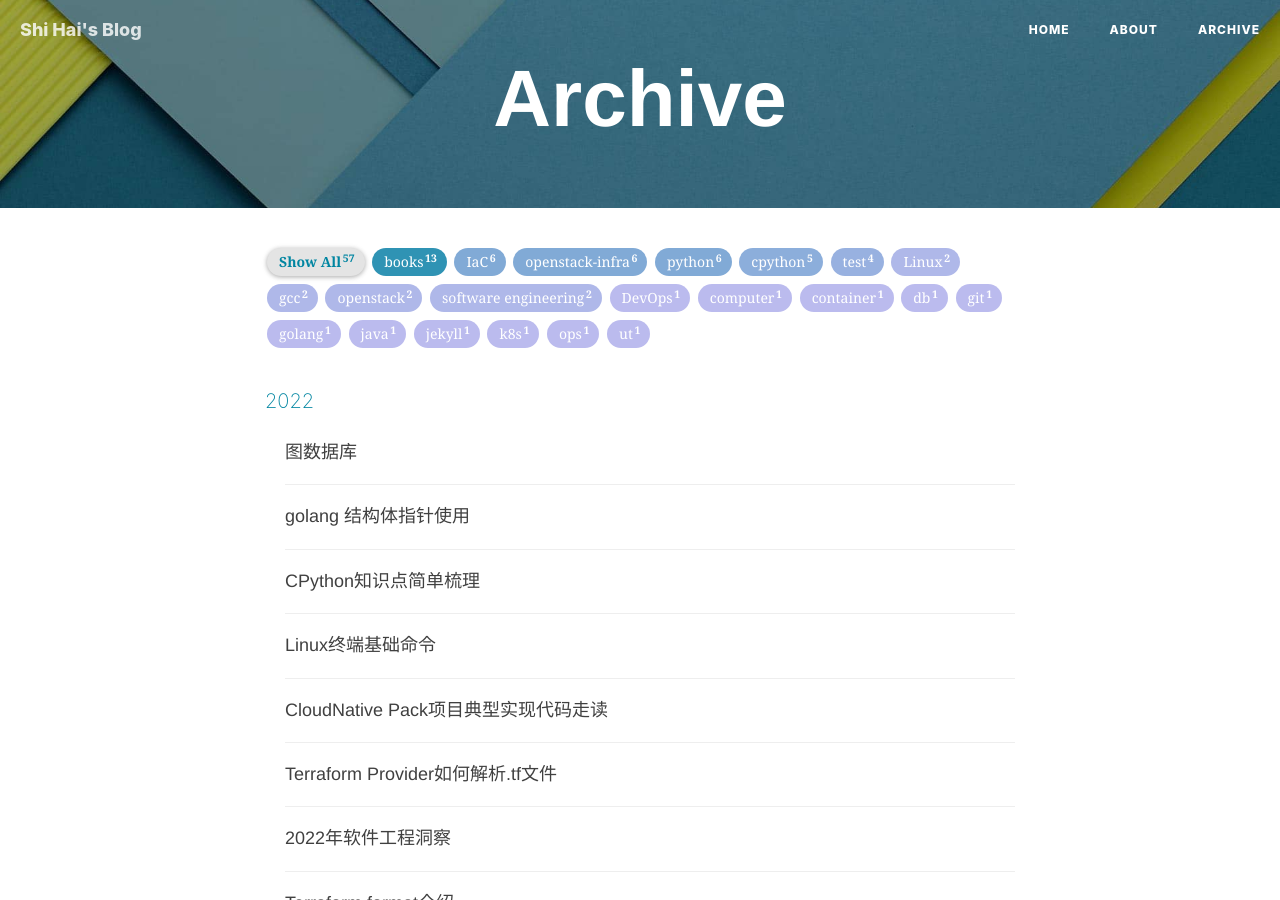
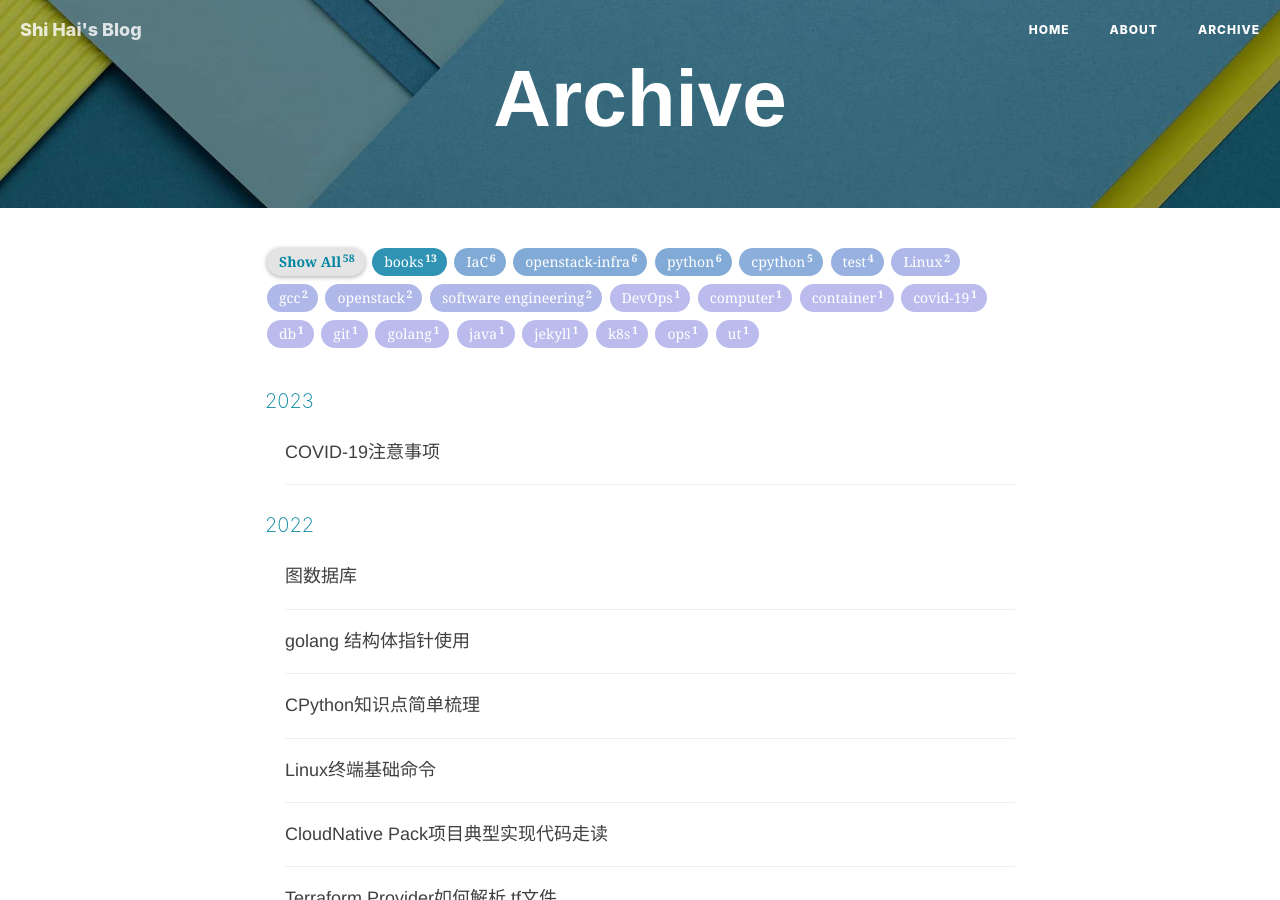
Before and after one commit to shihai1991/shihai1991.github.io, a Jekyll site: the page built from archive.html, in a window 1280 px wide and 900 px high. Built offline with Jekyll 4.4.1, drawn with Linux system fonts in a browser that asks for light colours; nearby versions of some CDN libraries; comment, search, counter and statistics services are not loaded.

Commit message:
add a new blog.

```diff
--- /dev/null
+++ b/_posts/2023-01-08-COVID-19.md
@@ -0,0 +1,10 @@
+---
+layout: post
+title: COVID-19注意事项
+category: covid-19
+catalog: true
+published: true
+tags:
+  - covid-19
+time: '2023.01.08 10:00:00'
+---
```
Also changed, not shown: _posts/2022-12-28-图数据库.md (+1 -0 lines).
